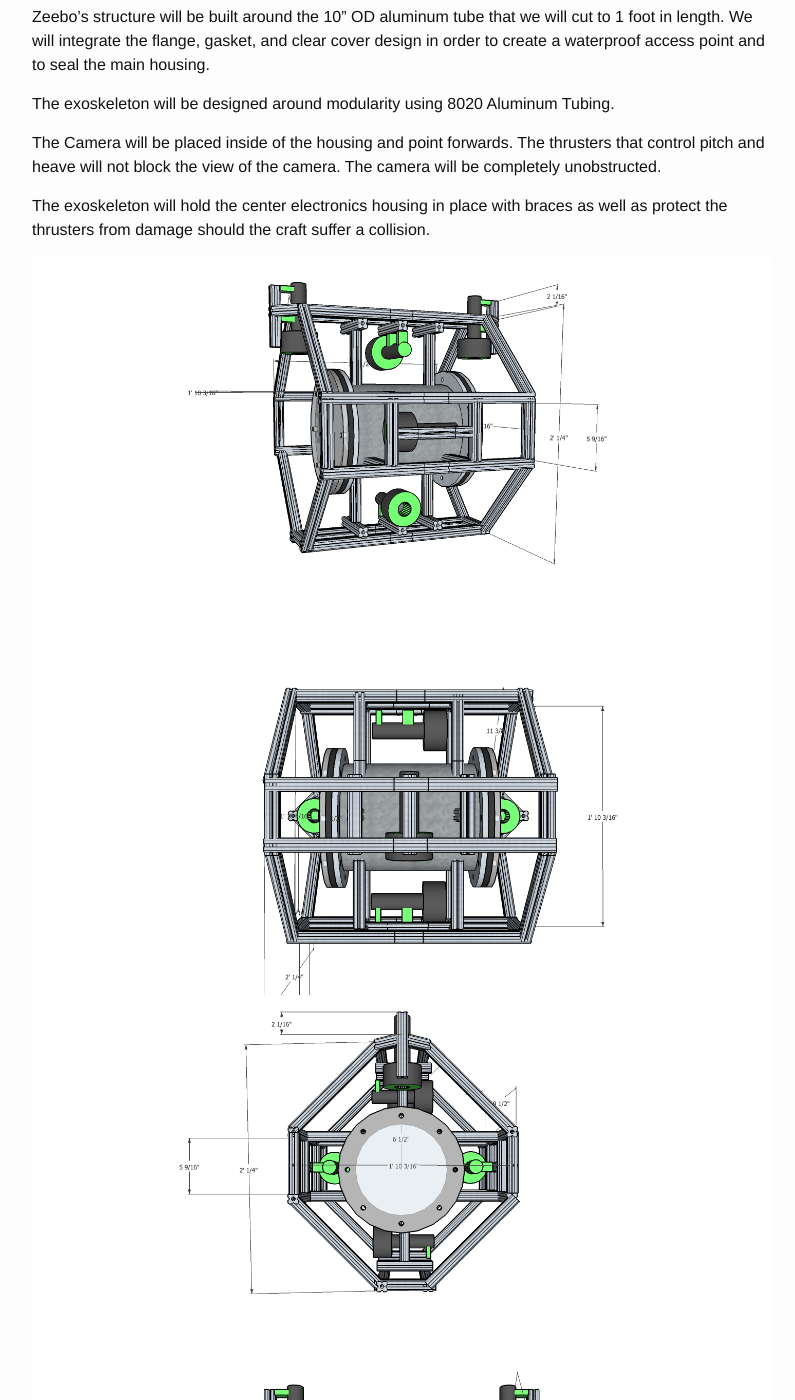
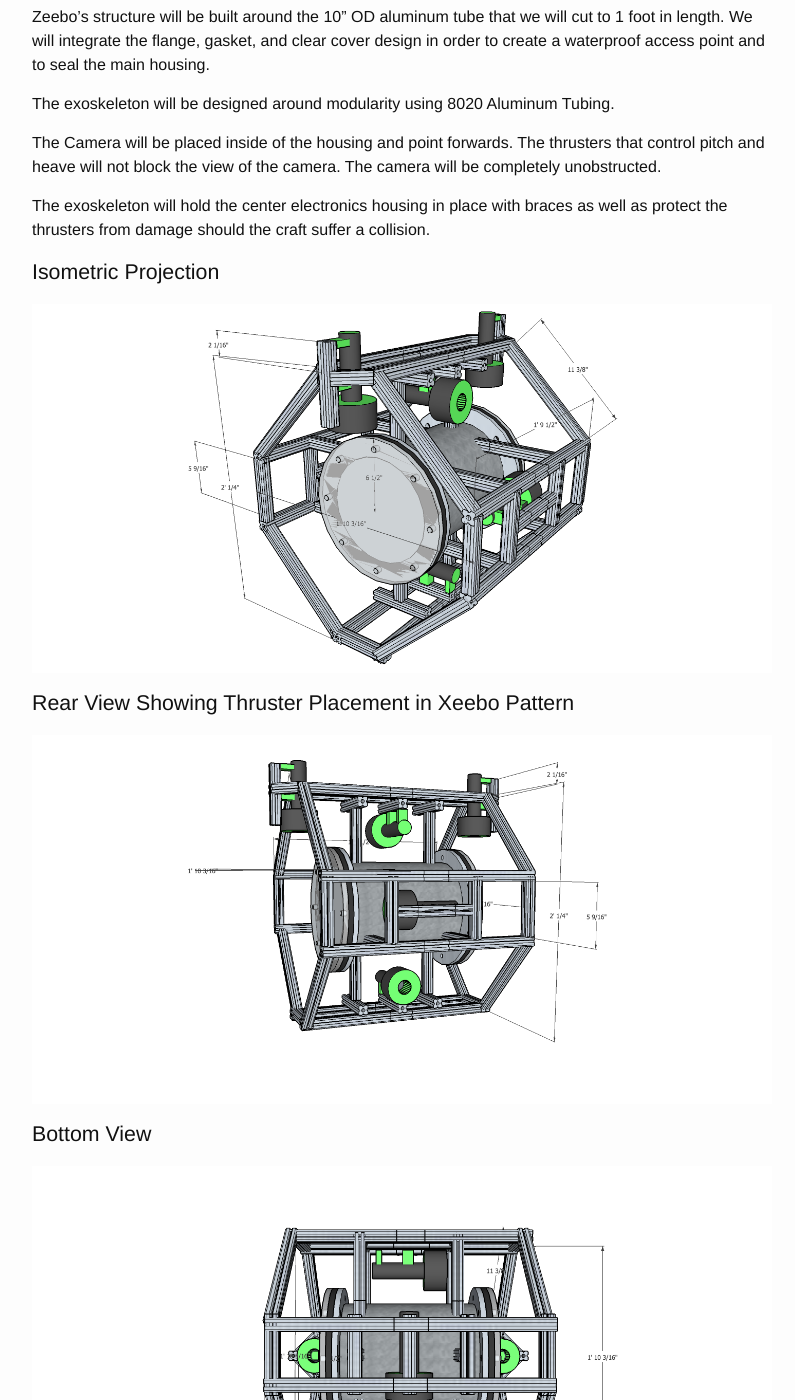
Before and after one commit to vartan/Xeebo, a Jekyll site: the page built from _posts/2015-02-20-weekly-report-5.md, in a window 1280 px wide and 1400 px high, scrolled down 2370 px. Shown: the whole window, without its empty margins (238-1033 px from the left). Built offline with Jekyll 4.4.1, drawn with Linux system fonts in a browser that asks for light colours; comment, search, counter and statistics services are not loaded; some of the changed text lies outside the part shown.

Commit message:
Sam done again

```diff
--- a/_posts/2015-02-20-weekly-report-5.md
+++ b/_posts/2015-02-20-weekly-report-5.md
@@ -77,14 +77,23 @@ The Camera will be placed inside of the housing and point forwards. The thruster
 
 The exoskeleton will hold the center electronics housing in place with braces as well as protect the thrusters from damage should the craft suffer a collision.
 
+### Isometric Projection
+![ZEEBO_STRUCTURE_PHOTO_1](/images/ZEEBO_STRUCTURE_PHOTO_1.png)
+### Rear View Showing Thruster Placement in Xeebo Pattern
 ![ZEEBO_DESIGN_1_BACKSIDE](/images/ZEEBO_DESIGN_1_BACKSIDE.png)
+### Bottom View
 ![ZEEBO_DESIGN_1_BOTTOM](/images/ZEEBO_DESIGN_1_BOTTOM.png)
+### Front View
 ![ZEEBO_DESIGN_1_FRONT](/images/ZEEBO_DESIGN_1_FRONT.png)
+### Side View
 ![ZEEBO_DESIGN_1_SIDE](/images/ZEEBO_DESIGN_1_SIDE.png)
+### Top View
 ![ZEEBO_DESIGN_1_TOP](/images/ZEEBO_DESIGN_1_TOP.png)
+### Camera Unobstructed by Vertical  Thrusters
 ![ZEEBO_DESIGN_FRONT_DETAIL](/images/ZEEBO_DESIGN_FRONT_DETAIL.png)
+### Underside Detail where Claw will be Mounted
 ![ZEEBO_DESIGN_UNDERSIDE](/images/ZEEBO_DESIGN_UNDERSIDE.png)
-![ZEEBO_STRUCTURE_PHOTO_1](/images/ZEEBO_STRUCTURE_PHOTO_1.png)
+
 ---
 
 #Steven Le
```
